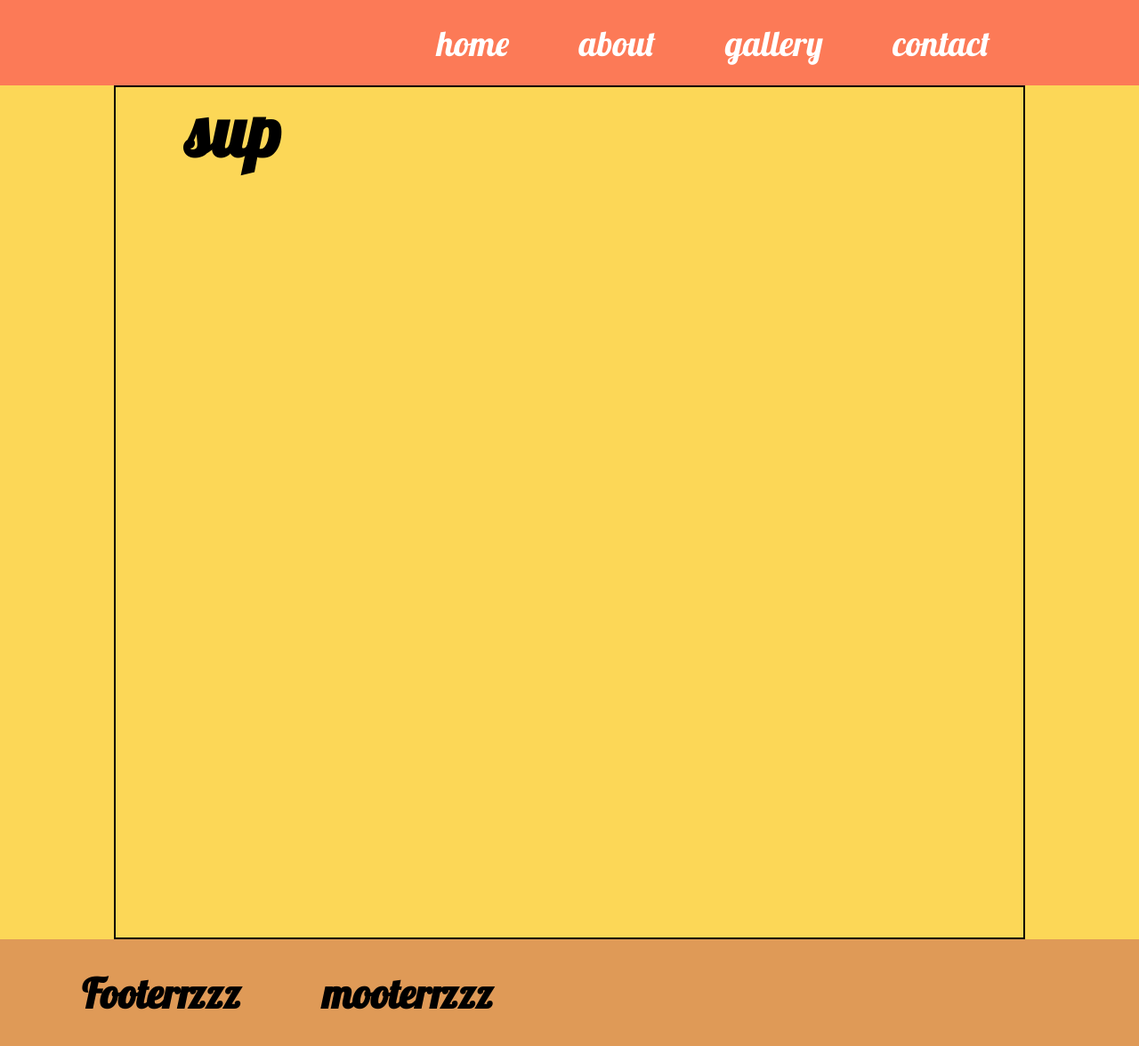
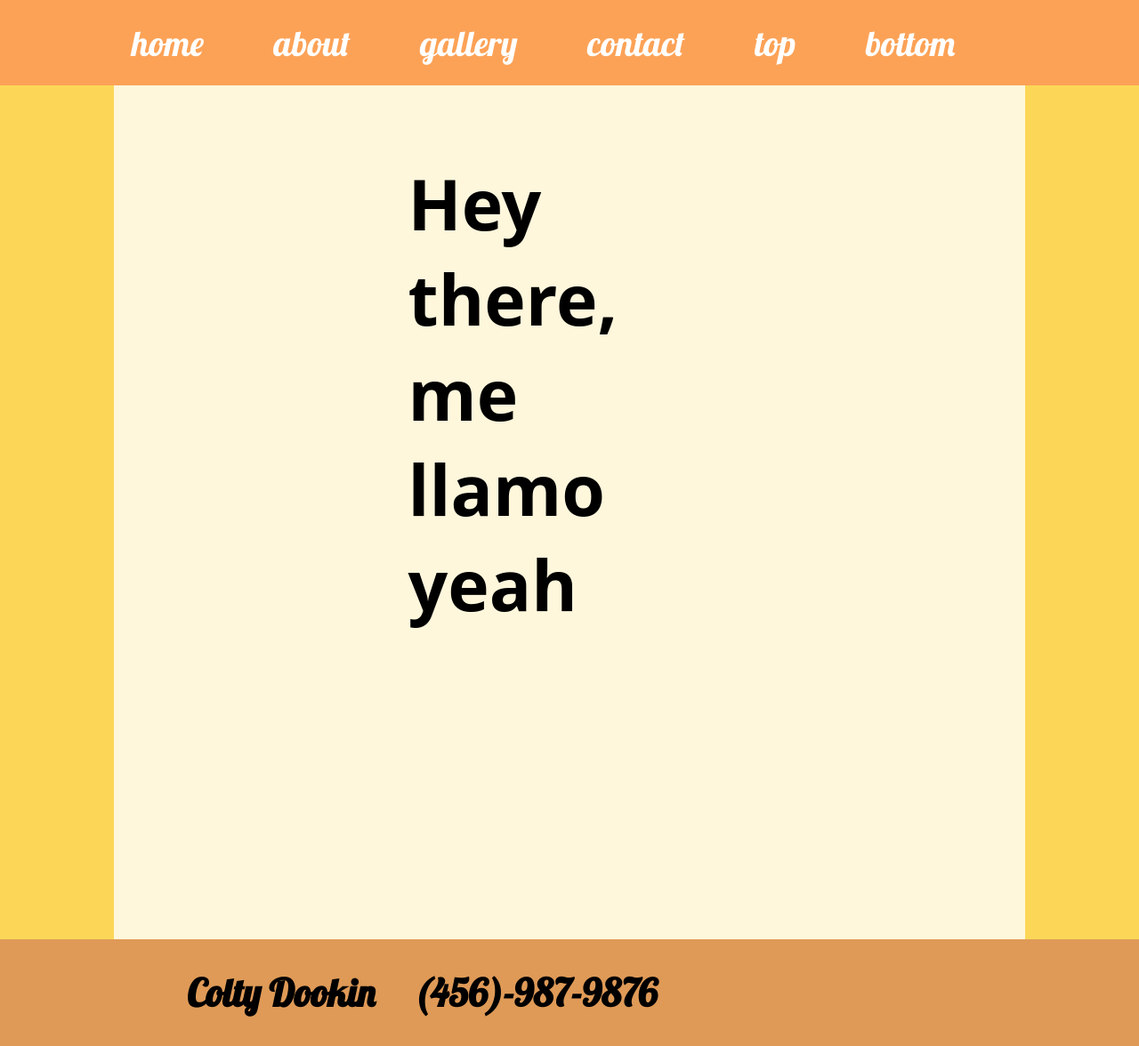
Before and after one commit to canzrcolt/trynext, a Next.js app: page / in a window 1280 px wide. Shown: the whole page at 89% size. Built offline with nearby package versions, Linux system fonts and the light colour scheme.

Commit message:
makin prettier

```diff
--- a/components/Footer.js
+++ b/components/Footer.js
@@ -2,9 +2,11 @@ import styles from "../styles/Footer.module.css";
 
 export default function Footer() {
   return (
-    <div className={styles.footer}>
-      <h3>Footerrzzz</h3>
-      <h3>mooterrzzz</h3>
+    <div id="down" className={styles.footer}>
+      <div className={styles.footerContainer}>
+        <h3>Colty Dookin</h3>
+        <h3>(456)-987-9876</h3>
+      </div>
     </div>
   );
 }
--- a/components/Header.js
+++ b/components/Header.js
@@ -1,13 +1,20 @@
+import Link from "next/link";
 import styles from "../styles/Header.module.css";
 
 export default function Header() {
   return (
-    <div className={styles.header}>
+    <div id="top" className={styles.header}>
       <ul className={styles.headerLink}>
         <li>home</li>
         <li>about </li>
         <li>gallery</li>
         <li>contact</li>
+        <Link href="#top">
+          <li>top</li>
+        </Link>
+        <Link href="#down">
+          <li>bottom</li>
+        </Link>
       </ul>
     </div>
   );
--- a/components/Layout.js
+++ b/components/Layout.js
@@ -5,7 +5,7 @@ export default function Layout({ children }) {
   return (
     <>
       <Header />
-      <div className="content">{children}</div>
+      <div className="content-background">{children}</div>
       <Footer />
     </>
   );
--- a/pages/index.js
+++ b/pages/index.js
@@ -3,5 +3,11 @@ import styles from "../styles/Home.module.css";
 import Link from "next/link";
 
 export default function Home() {
-  return <h1>sup</h1>;
+  return (
+    <div className="content-textbox">
+      <div className="content-section-1">
+        <h1>Hey there, me llamo yeah</h1>
+      </div>{" "}
+    </div>
+  );
 }
--- a/styles/Footer.module.css
+++ b/styles/Footer.module.css
@@ -4,8 +4,16 @@
   display: flex;
   align-items: center;
   background-color: #df9a57;
+  justify-content: center;
 }
 
-.footer > h3 {
-  padding-left: 2em;
+.footerContainer {
+  display: flex;
+  width: 80%;
+  justify-content: flex-start;
+  padding-left: 1em;
 }
+.footerContainer > h3 {
+  display: flex;
+  padding-left: 1em;
+}
--- a/styles/Header.module.css
+++ b/styles/Header.module.css
@@ -5,7 +5,7 @@
   position: sticky;
   height: 12vh;
   width: 100%;
-  background-color: #fc7a57;
+  background-color: #fc7b5793;
   color: white;
   justify-content: center;
 }
@@ -16,6 +16,7 @@
   justify-content: flex-end;
   align-items: center;
   width: 80%;
+  padding-right: 1em;
 }
 .headerLink li {
   display: flex;
--- a/styles/globals.css
+++ b/styles/globals.css
@@ -1,4 +1,9 @@
 @import url("https://fonts.googleapis.com/css2?family=Lobster&display=swap");
+* {
+  box-sizing: border-box;
+  margin: 0;
+  padding: 0;
+}
 html,
 body {
   padding: 0;
@@ -15,24 +20,36 @@ body {
   flex-direction: column;
   justify-content: center;
 }
+.content-head {
+  padding: 2em;
+}
 a {
   color: inherit;
   text-decoration: none;
+  cursor: pointer;
 }
-
-* {
-  box-sizing: border-box;
-  margin: 0;
-  padding: 0;
+h3 {
+  font-size: 2ch;
 }
-
-.content {
+.content-background {
   display: flex;
   align-self: center;
   min-height: 75vw;
   width: 80vw;
-  border: 2px solid black;
+  background-color: #fff7dc;
   padding: 0 2em 0 2em;
+  font-family: "Open Sans";
+  justify-content: center;
+}
+.content-textbox {
+  display: flex;
+  width: 60%;
+}
+.content-section-1 {
+  display: flex;
+  justify-content: center;
+  width: 100%;
+  padding: 2em;
 }
 .not-found {
   font-size: 20rem;
```
